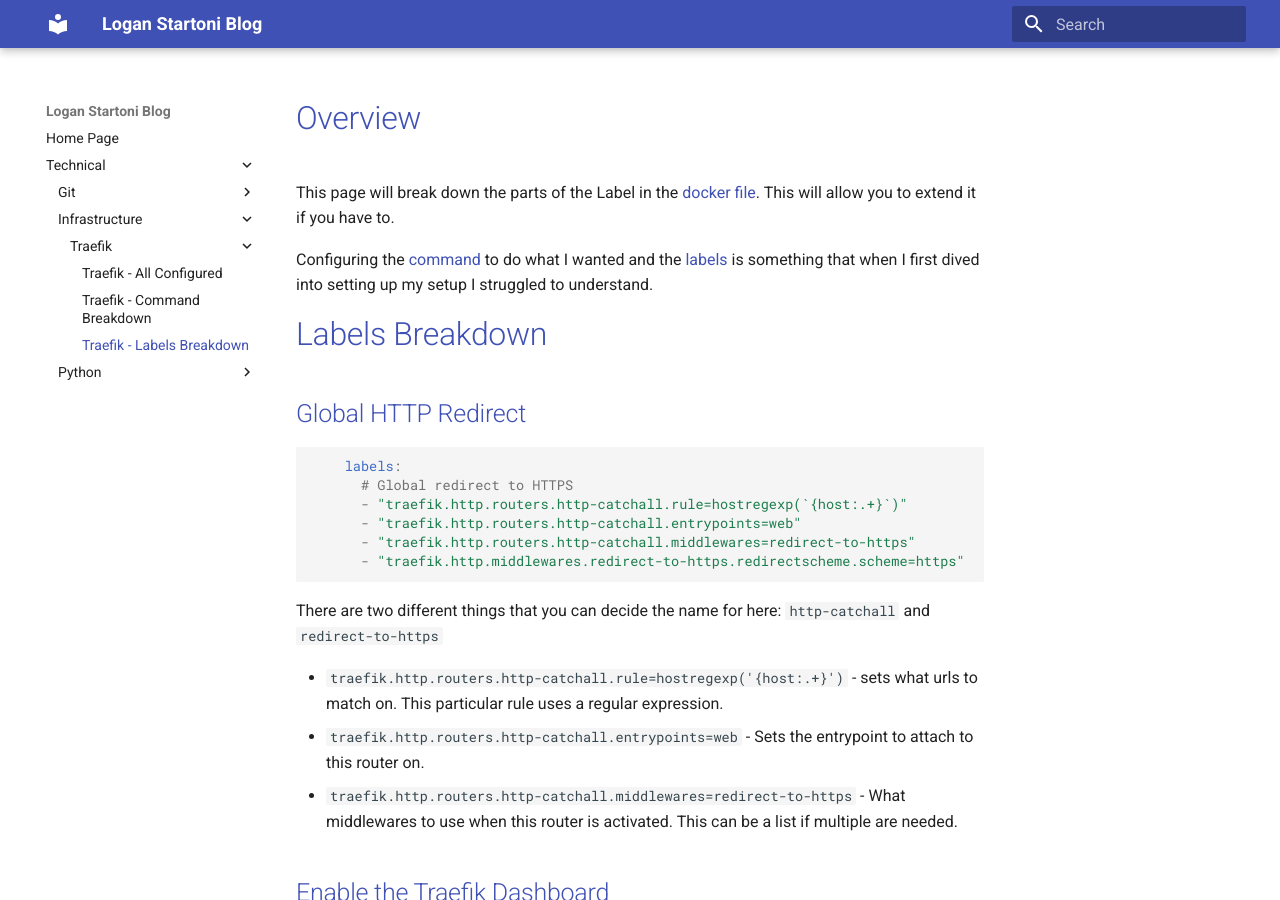
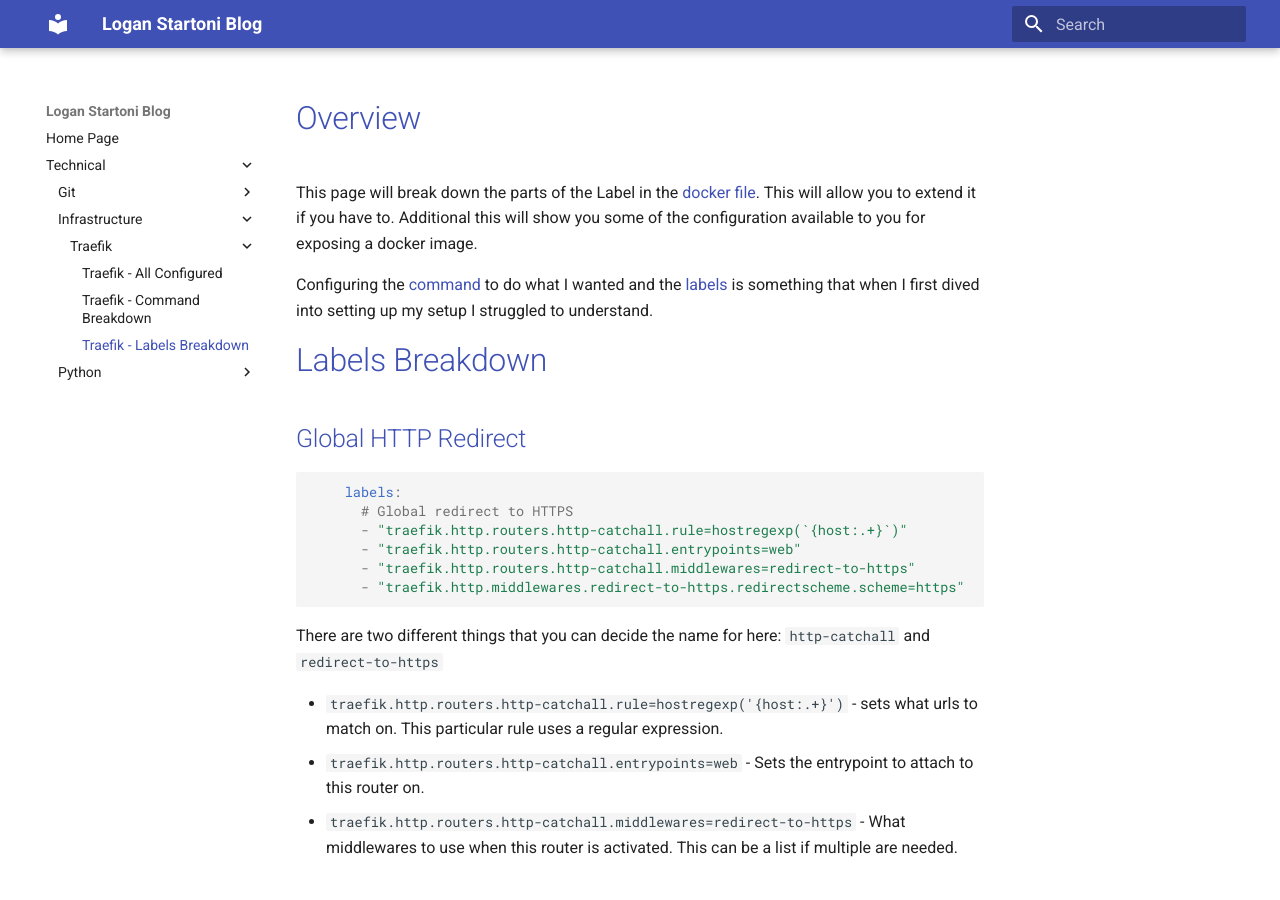
Before and after one commit to loganstartoni/LoganStartoniBlog, an MkDocs documentation site: the page built from docs/Technical/Infrastructure/Traefik/Docker: Labels Breakdown.md, in a window 1280 px wide and 900 px high. Built offline with MkDocs 1.6.1 and Material for MkDocs 9.7.7, drawn with Linux system fonts in a browser that asks for light colours.

Commit message:
Update to give traefik documentation

```diff
--- a/docs/Technical/Infrastructure/Traefik/Docker: Labels Breakdown.md
+++ b/docs/Technical/Infrastructure/Traefik/Docker: Labels Breakdown.md
@@ -6,7 +6,7 @@ authors:
 date: 2023-09-10
 ---
 # Overview
-This page will break down the parts of the Label in the [docker file](Docker%3A%20All%20Together%20Now.md). This will allow you to extend it if you have to.
+This page will break down the parts of the Label in the [docker file](Docker%3A%20All%20Together%20Now.md). This will allow you to extend it if you have to. Additional this will show you some of the configuration available to you for exposing a docker image.
 
 Configuring the [command](Docker%3A%20Command%20Breakdown.md) to do what I wanted and the [labels](Docker%3A%20Labels%20Breakdown.md) is something that when I first dived into setting up my setup I struggled to understand.
 
```
Also changed, not shown: docs/Technical/Infrastructure/Traefik/Docker: Command Breakdown.md (+0 -1 lines).
